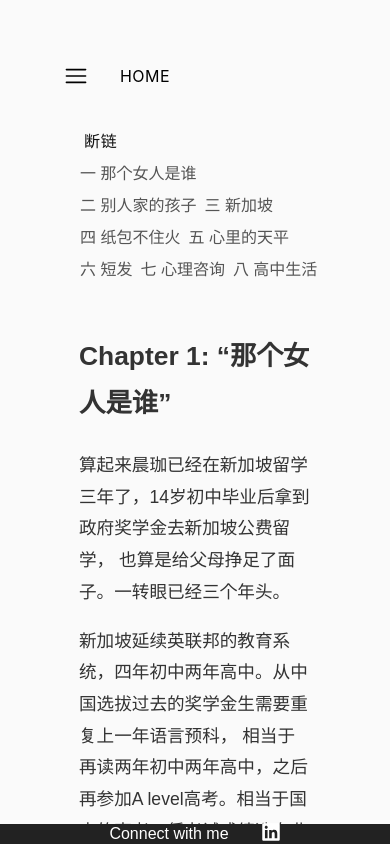
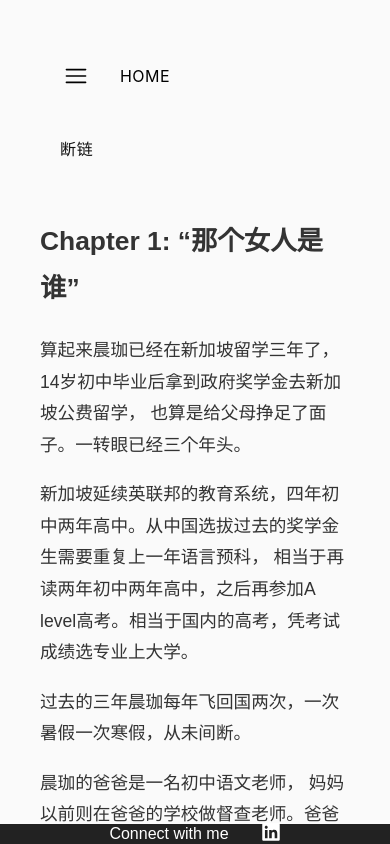
Before and after one commit to 1-Yijia/mysite, a React (Create React App) app: page /stories/DuanLian/1 in a window 390 px wide. Built offline with nearby package versions, Linux system fonts and the light colour scheme.

Commit message:
Change mobile ChapterSidebar to collapsableand add mobile formatting

```diff
--- a/src/components/ChapterSidebar.css
+++ b/src/components/ChapterSidebar.css
@@ -27,12 +27,29 @@
   overflow-y: auto;
 }
 
-.chapter-sidebar h3 {
+.chapter-sidebar-title {
+  font-size: 1.2rem;
+  font-weight: 600;
+  cursor: pointer;
+  user-select: none;
+  padding: 0.5rem 1rem;
+}
+
+.chapter-sidebar-list {
+  list-style: none;
+  padding: 1rem;
+  margin: 0;
+  height: 100vh;
+  overflow-y: auto;
+  z-index: 999;
+}
+
+/* .chapter-sidebar h3 {
   margin-bottom: 1.5rem;
   font-size: 1.5rem;
   font-weight: 600;
   background: none;
-}
+} */
 
 .chapter-sidebar ul {
   list-style: none;
@@ -58,6 +75,10 @@
 /* ✅ Mobile adjustments */
 @media (max-width: 768px) {
   .chapter-sidebar {
+    position: fixed;
+    top: 0;
+    left: 0;
+    z-index: 999;
     width: 100%;
     margin-top: 1.5rem;
     overflow-y: visible;
@@ -85,7 +106,15 @@
     transition: opacity 0.3s ease;
   }
 
-  .chapter-sidebar h3 {
+  .chapter-sidebar.mobile-collapsed .chapter-sidebar-list {
+    display: none;
+  }
+
+  .chapter-sidebar.mobile-expanded .chapter-sidebar-list {
+    display: block;
+  }
+
+  /* .chapter-sidebar h3 {
     font-size: 1rem;
     text-align: left;
     margin-bottom: 1rem;
@@ -93,9 +122,17 @@
     padding-left: 0.25rem;
     font-weight: 500;
     letter-spacing: 0.05em;
-    color: #111;
-    /* more subtle */
-  }
+  } */
+
+  .chapter-sidebar-title {
+  font-size: 1rem;
+  text-align: left;
+  margin-bottom: 0.75rem;
+  padding-left: 0.25rem;
+  font-weight: 500;
+  letter-spacing: 0.05em;
+  color: #111;
+}
 
   .chapter-sidebar ul {
     display: flex;
--- a/src/components/ChapterSidebar.js
+++ b/src/components/ChapterSidebar.js
@@ -1,3 +1,4 @@
+import { useState, useEffect, useRef } from "react";
 import './ChapterSidebar.css';
 import { Link } from "react-router-dom";
 import { chapterTitles } from "../pages/Stories/DuanLian/ChapterTitle";
@@ -5,22 +6,44 @@ import { useOutletContext } from "react-router-dom";
 
 export default function ChapterSidebar({ chapterId, variant = "full"}) {
   const { isHamburgerOpen } = useOutletContext();
+  const [isMobileDropdownOpen, setIsMobileDropdownOpen] = useState(false);
+  const sidebarRef = useRef(null);
+
+  // Close mobile dropdown when clicking outside
+  useEffect(() => {
+    const handleClickOutside = (e) => {
+      if (sidebarRef.current && !sidebarRef.current.contains(e.target)) {
+        setIsMobileDropdownOpen(false);
+      }
+    };
+    document.addEventListener("mousedown", handleClickOutside);
+    return () => document.removeEventListener("mousedown", handleClickOutside);
+  }, []);
+
+  const handleTitleClick = () => setIsMobileDropdownOpen((prev) => !prev);
+
+  const handleLinkClick = () => setIsMobileDropdownOpen(false);
 
   return (
     <div
+      ref={sidebarRef}
       className={`chapter-sidebar ${variant} ${
         isHamburgerOpen ? "collapsed" : ""
-      }`}
+      } ${isMobileDropdownOpen ? "mobile-expanded" : "mobile-collapsed"}`}
     >
-      <h3>断链</h3>
-      {variant === "full" && !isHamburgerOpen &&  (
-        <ul>
+      <h3 onClick={handleTitleClick} className="chapter-sidebar-title">断链</h3>
+
+      {/* ✅ Only show the list when in full mode + not collapsed + dropdown open */}
+      {variant === "full" && !isHamburgerOpen && isMobileDropdownOpen && (
+        <ul className="chapter-sidebar-list">
           {chapterTitles.map(({ number, title }) => (
             <li
               key={number}
               className={chapterId === String(number) ? "active" : ""}
             >
-              <Link to={`/stories/DuanLian/${number}`}>{title}</Link>
+              <Link to={`/stories/DuanLian/${number}`} onClick={handleLinkClick}>
+                {title}
+              </Link>
             </li>
           ))}
         </ul>
--- a/src/pages/Stories/DuanLian/ChapterPage.css
+++ b/src/pages/Stories/DuanLian/ChapterPage.css
@@ -3,7 +3,8 @@
 .chapter-page {
   display: flex;
   flex-direction: row;
-  max-width: 1200px; /* ✅ SAME */
+  max-width: 1200px;
+  /* ✅ SAME */
   margin: 0 auto;
   padding: 0 2rem;
   min-height: 100vh;
@@ -18,14 +19,15 @@
   line-height: 1.8;
 }
 
-
 /* ✅ Mobile styles */
 @media (max-width: 768px) {
   .chapter-page {
     flex-direction: column;
+    padding: 0 0.5rem;
+    box-sizing: border-box;
   }
 
   .chapter-content {
-    padding: 15px;
+    padding: 0;
   }
 }
--- a/src/pages/Stories/stories.css
+++ b/src/pages/Stories/stories.css
@@ -61,7 +61,7 @@
 @media (max-width: 768px) {
   .stories-container {
     flex-direction: column;
-    padding: 1rem;
+    padding: 0 0.5rem;
   }
 
   .chapter-sidebar {
@@ -71,7 +71,7 @@
   .stories-grid-wrapper {
     max-width: 960px;
     width: 100%;
-    padding: 0 1rem;
+    padding: 0 0.5rem;
     margin: 0 auto;
     box-sizing: border-box;
   }
```
